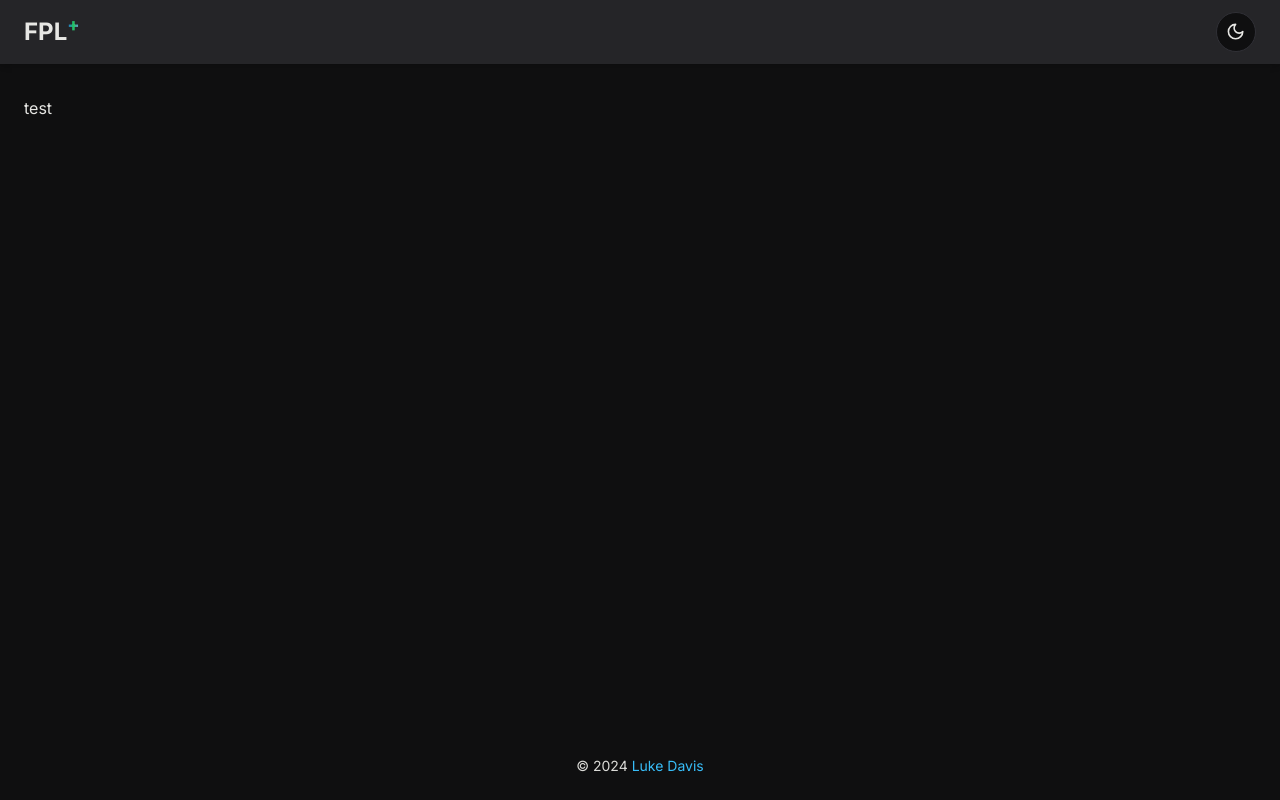
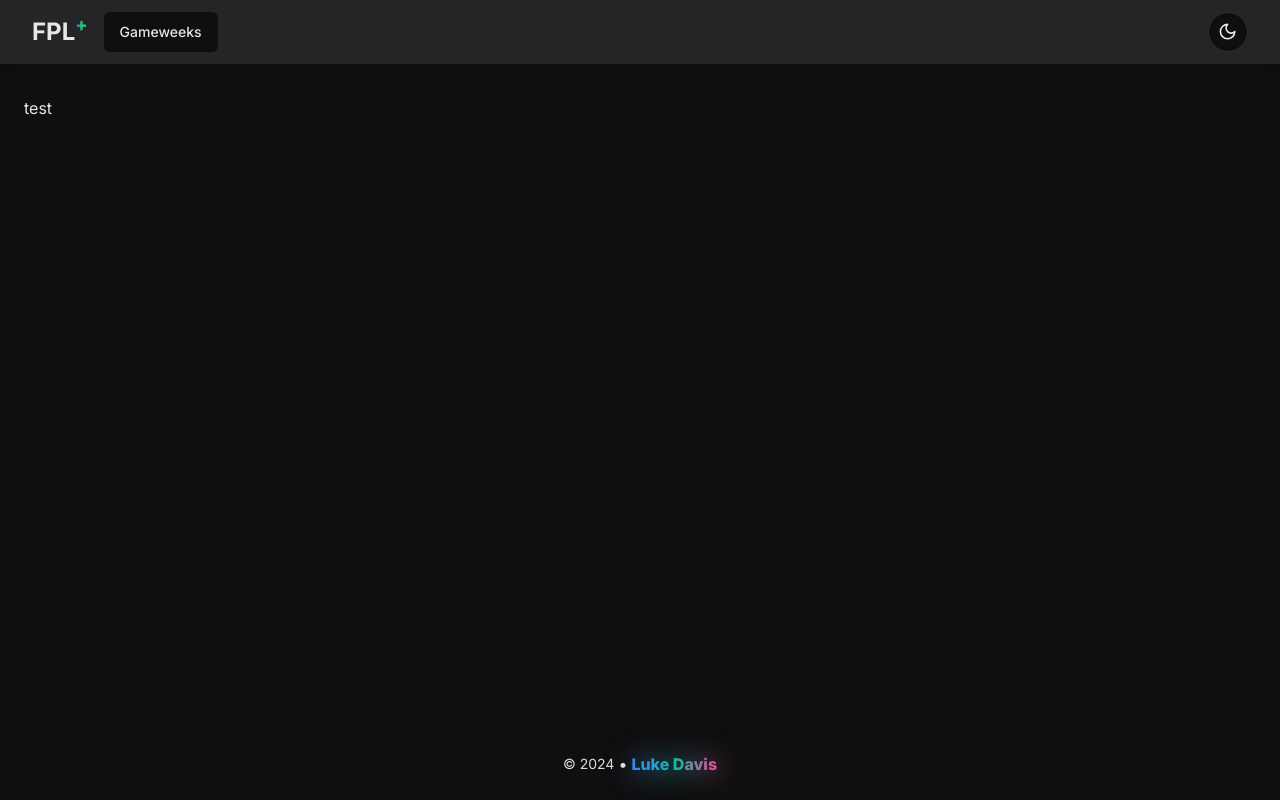
Before and after one commit to dir/fpl-plus, a Next.js app: page / in a window 1280 px wide. Built offline with nearby package versions, Linux system fonts and the light colour scheme.

Commit message:
cleaning up styling

```diff
--- a/src/app/gameweeks/page.tsx
+++ b/src/app/gameweeks/page.tsx
@@ -73,7 +73,7 @@ export default async function Gameweeks() {
         />
         <h1 className="text-4xl font-bold">Gameweeks</h1>
       </div>
-      <div className="grid grid-cols-3 gap-6">
+      <div className="grid grid-cols-1 gap-6 sm:grid-cols-2 lg:grid-cols-3">
         {gameweeks.map((gameweek) => {
           const status = getGameweekStatus(gameweek);
           return (
--- a/src/app/layout.tsx
+++ b/src/app/layout.tsx
@@ -33,7 +33,7 @@ export default function RootLayout({
       <body className="flex min-h-dvh flex-col bg-background">
         <Providers>
           <Header />
-          <main className="mx-auto w-full max-w-screen-xl bg-background px-4 py-8 md:px-6">
+          <main className="mx-auto w-full max-w-screen-xl bg-background px-4 py-8 sm:px-6">
             {children}
           </main>
           <Footer />
--- a/src/app/leagues/classic/[leagueId]/not-found.tsx
+++ b/src/app/leagues/classic/[leagueId]/not-found.tsx
@@ -16,7 +16,8 @@ export default function LeagueNotFound() {
             League Not Found <SearchXIcon className="ml-2 size-8 shrink-0" />
           </CardTitle>
           <div>
-            Requested ID: <pre className="font-bold">{params.leagueId}</pre>
+            Requested ID:{" "}
+            <code className="font-semibold">{params.leagueId}</code>
           </div>
         </CardHeader>
         <CardContent>
--- a/src/app/leagues/classic/[leagueId]/page.tsx
+++ b/src/app/leagues/classic/[leagueId]/page.tsx
@@ -22,6 +22,10 @@ export async function generateMetadata({
   const { league } = await queryClient.fetchQuery(
     getLeagueByIdOptions(leagueId),
   );
+
+  if (!league) {
+    return notFound();
+  }
 
   return {
     title: league.name,
@@ -59,10 +63,6 @@ export default async function LeaguePage({
     void queryClient.prefetchQuery(queryOption);
   });
 
-  if (!league) {
-    return notFound();
-  }
-
   return (
     <div className="flex flex-col gap-y-6">
       <div className="flex flex-row items-center justify-between">
--- /dev/null
+++ b/src/app/not-found.tsx
@@ -0,0 +1,27 @@
+import { SearchXIcon } from "lucide-react";
+
+import {
+  Card,
+  CardContent,
+  CardDescription,
+  CardHeader,
+  CardTitle,
+} from "~/components/ui/card";
+
+export default function NotFound() {
+  return (
+    <Card>
+      <CardHeader>
+        <CardTitle className="inline-flex items-center">
+          Page Not Found <SearchXIcon className="ml-2 size-7 shrink-0" />
+        </CardTitle>
+      </CardHeader>
+      <CardContent>
+        <CardDescription>
+          Sorry, the page you are looking for does not exist. Status:{" "}
+          <code>404</code>
+        </CardDescription>
+      </CardContent>
+    </Card>
+  );
+}
--- a/src/components/glow.tsx
+++ b/src/components/glow.tsx
@@ -26,9 +26,18 @@ export const glowVariants = cva(
           "from-yellow-700 via-orange-400 to-red-900",
         ],
       },
+      blur: {
+        none: "",
+        xs: "blur-sm",
+        sm: "blur-md",
+        md: "blur-lg",
+        lg: "blur-xl",
+        xl: "blur-2xl",
+      },
     },
     defaultVariants: {
       color: "rainbow",
+      blur: "md",
     },
   },
 );
@@ -38,13 +47,14 @@ interface GlowProps extends VariantProps<typeof glowVariants> {
   className?: string;
 }
 
-export default function Glow({ children, color, className }: GlowProps) {
+export default function Glow({ children, color, blur, className }: GlowProps) {
   return (
-    <>
+    <div className="inline-flex">
       <span
         className={cn(
-          `absolute box-content select-none border blur-md ${glowVariants({
+          `absolute box-content select-none border ${glowVariants({
             color,
+            blur,
           })}`,
           className,
         )}
@@ -54,6 +64,7 @@ export default function Glow({ children, color, className }: GlowProps) {
       <h1
         className={cn(
           `relative top-0 flex h-auto select-auto ${glowVariants({
+            blur: "none",
             color,
           })}`,
           className,
@@ -61,6 +72,6 @@ export default function Glow({ children, color, className }: GlowProps) {
       >
         {children}
       </h1>
-    </>
+    </div>
   );
 }
--- a/src/components/layout/footer.tsx
+++ b/src/components/layout/footer.tsx
@@ -1,17 +1,19 @@
 import Link from "next/link";
+
+import Glow from "~/components/glow";
 
 export default function Footer() {
   return (
-    <footer className="mt-auto pb-6 text-center shadow-sm">
-      <p className="text-sm text-muted-foreground">
-        &copy; {new Date().getFullYear()}{" "}
-        <Link
-          href="https://luke.onl"
-          className="text-sky-600 underline-offset-2 transition-colors hover:text-sky-700 hover:underline dark:text-sky-400 dark:hover:text-sky-300"
-        >
-          Luke Davis
+    <footer className="mt-auto flex justify-center pb-6 text-center shadow-sm">
+      <div className="flex flex-row items-center">
+        <p className="text-sm text-muted-foreground">
+          &copy; {new Date().getFullYear()}
+        </p>
+        <span className="mx-1">•</span>
+        <Link href="https://luke.onl">
+          <Glow blur={"sm"}>Luke Davis</Glow>
         </Link>
-      </p>
+      </div>
     </footer>
   );
 }
--- a/src/components/layout/header.tsx
+++ b/src/components/layout/header.tsx
@@ -7,7 +7,7 @@ import SheetNavMenu from "~/components/layout/nav/sheet";
 
 export default function Header() {
   return (
-    <header className="sticky top-0 z-50 w-full bg-secondary px-6 py-3 shadow-md md:px-6">
+    <header className="sticky top-0 z-50 w-full bg-secondary px-3 py-3 shadow-md md:px-6 lg:px-8">
       <div className="mx-auto flex w-full max-w-screen-2xl flex-row items-center justify-between">
         <SheetNavMenu className="flex md:hidden" />
 
--- a/src/components/layout/nav/horizontal.tsx
+++ b/src/components/layout/nav/horizontal.tsx
@@ -15,14 +15,13 @@ export default function HorizontalNavMenu({
 }: {
   className?: string;
 }) {
-  return null;
   return (
     <NavigationMenu className={cn(className)}>
       <NavigationMenuList className="gap-x-3">
         <NavigationMenuItem>
-          <Link href="/docs" legacyBehavior passHref>
+          <Link href="/gameweeks" passHref>
             <NavigationMenuLink className={navigationMenuTriggerStyle()}>
-              Test
+              Gameweeks
             </NavigationMenuLink>
           </Link>
         </NavigationMenuItem>
--- a/src/components/layout/nav/sheet.tsx
+++ b/src/components/layout/nav/sheet.tsx
@@ -2,6 +2,7 @@
 
 import { MenuIcon } from "lucide-react";
 import { useMemo, useState } from "react";
+import Link from "next/link";
 import { usePathname } from "next/navigation";
 
 import { cn } from "~/lib/utils";
@@ -12,6 +13,7 @@ import {
   SheetHeader,
   SheetTrigger,
 } from "~/components/ui/sheet";
+import Glow from "~/components/glow";
 import { Logo } from "~/components/layout/header";
 
 export default function SheetNavMenu({ className }: { className?: string }) {
@@ -23,9 +25,6 @@ export default function SheetNavMenu({ className }: { className?: string }) {
     setOpen(false);
     // eslint-disable-next-line react-hooks/exhaustive-deps
   }, [pathname]);
-
-  // no links yet
-  return null;
 
   return (
     <Sheet open={open} onOpenChange={setOpen}>
@@ -48,8 +47,14 @@ export default function SheetNavMenu({ className }: { className?: string }) {
 
         <div className="flex-1" />
 
-        <div>
-          <p>Bottom stuff</p>
+        <div className="flex flex-row items-center">
+          <p className="text-sm text-muted-foreground">
+            &copy; {new Date().getFullYear()}
+          </p>
+          <span className="mx-1">•</span>
+          <Link href="https://luke.onl">
+            <Glow blur={"sm"}>Luke Davis</Glow>
+          </Link>
         </div>
       </SheetContent>
     </Sheet>
```
